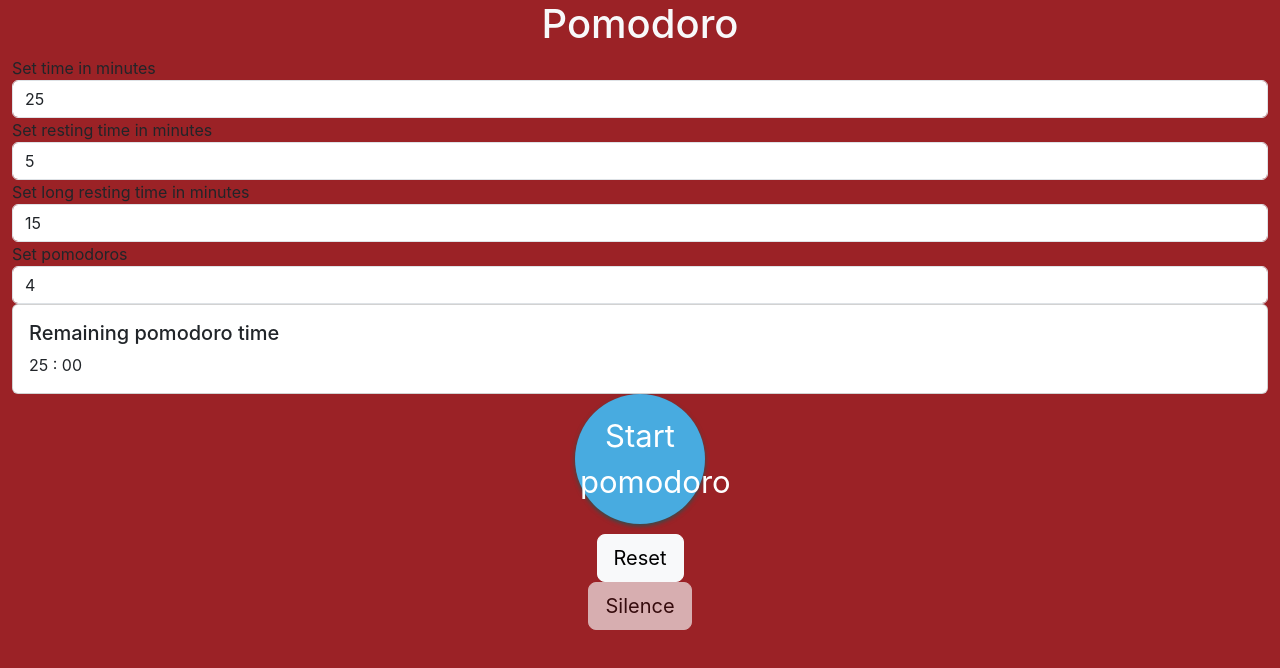
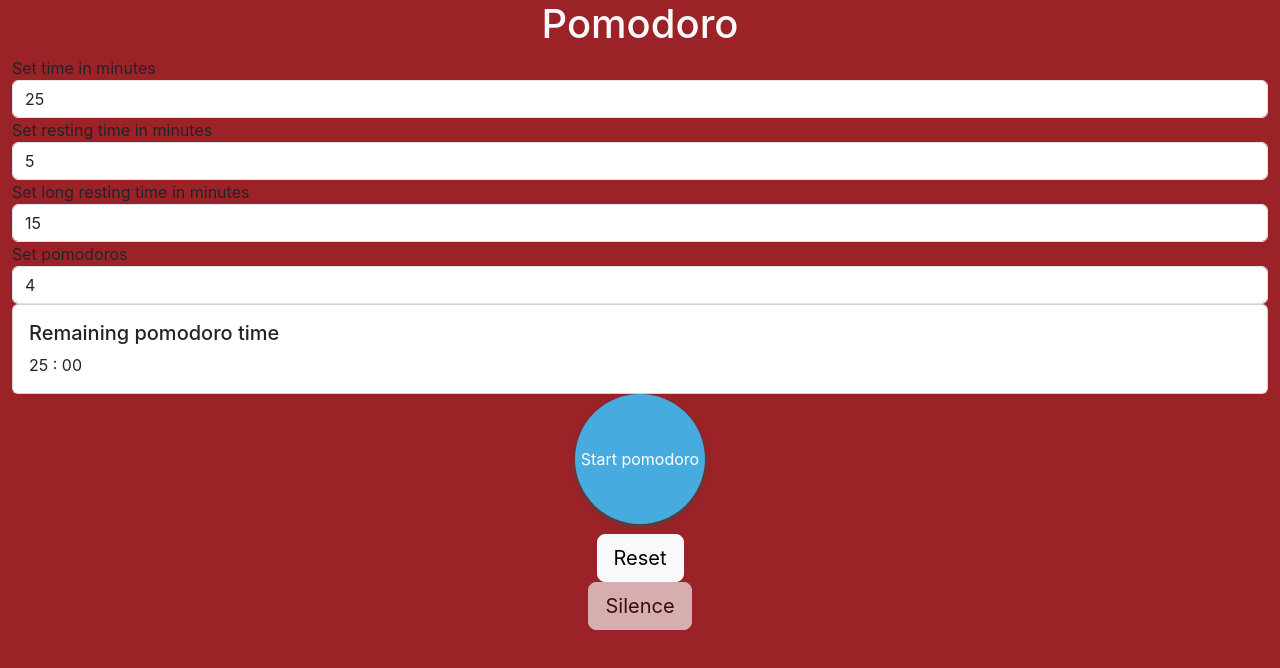
Before and after one commit to extremito/pomodoro-web-app, a React (Create React App) app: page / in a window 1280 px wide. Shown: the top 668 px of the page. Built offline with nearby package versions, Linux system fonts and the light colour scheme.

Commit message:
Main Button style update

```diff
--- a/src/components/TimerMainButton/TimerMainButton.scss
+++ b/src/components/TimerMainButton/TimerMainButton.scss
@@ -3,7 +3,7 @@
   color: white;
   border: none;
   padding: 5px;
-  font-size: 31px;
+  font-size: 16px;
   height: 130px;
   width: 130px;
   box-shadow: 0 2px 4px darkslategray;
```
